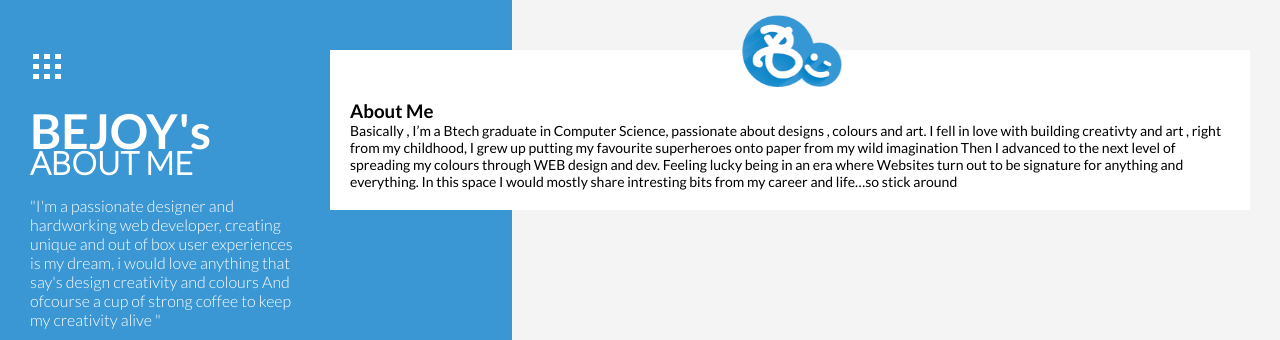
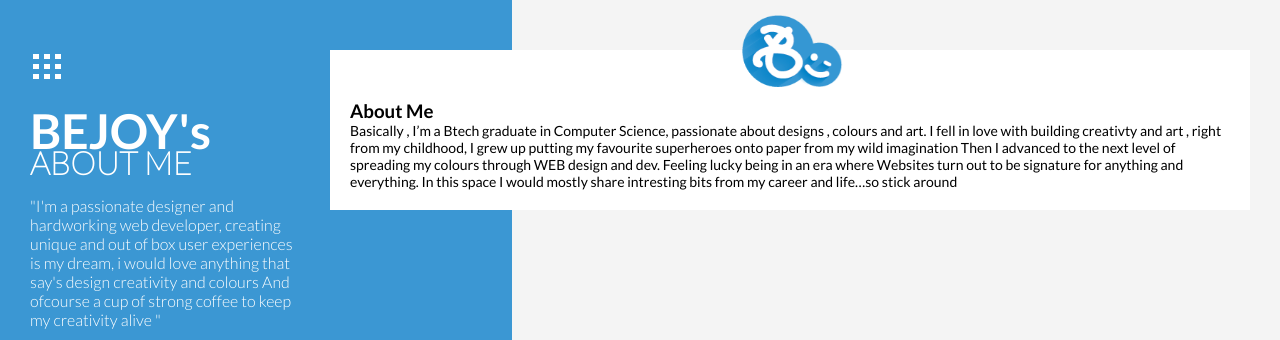
Before and after one commit to Bejoynj/bejoynj.github.io, a Jekyll site: the page built from about.md, in a window 1280 px wide. Shown: the top 340 px of the page. Built offline with Jekyll 4.4.1, drawn with Linux system fonts in a browser that asks for light colours.

```diff
--- a/css/style.css
+++ b/css/style.css
@@ -286,7 +286,7 @@
 	margin: 50px auto 20px auto;
 }
 #leftside-section h1 span{
-	font-family:"Lato-Light";
+	font-family:"Lato-Hairline";
 	font-size: 32px;
 }
 #leftside-section p{
```
